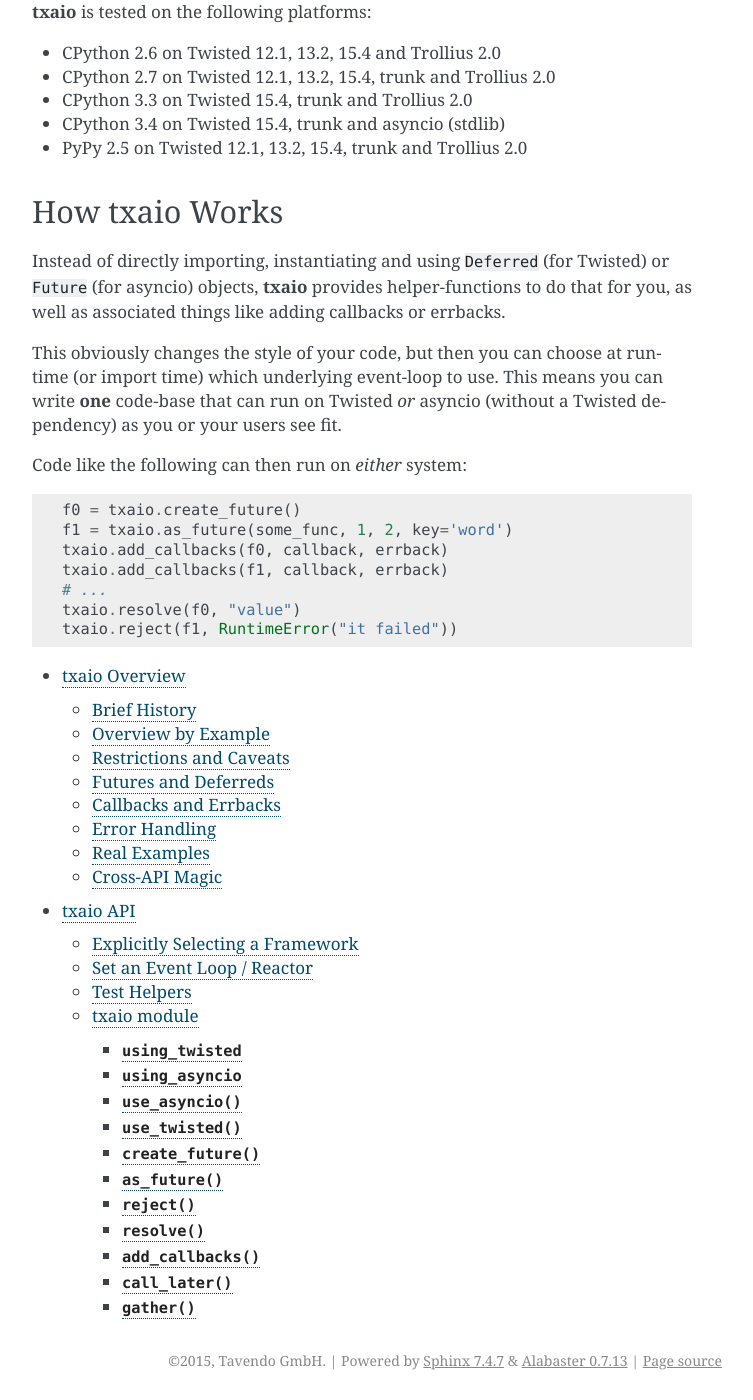
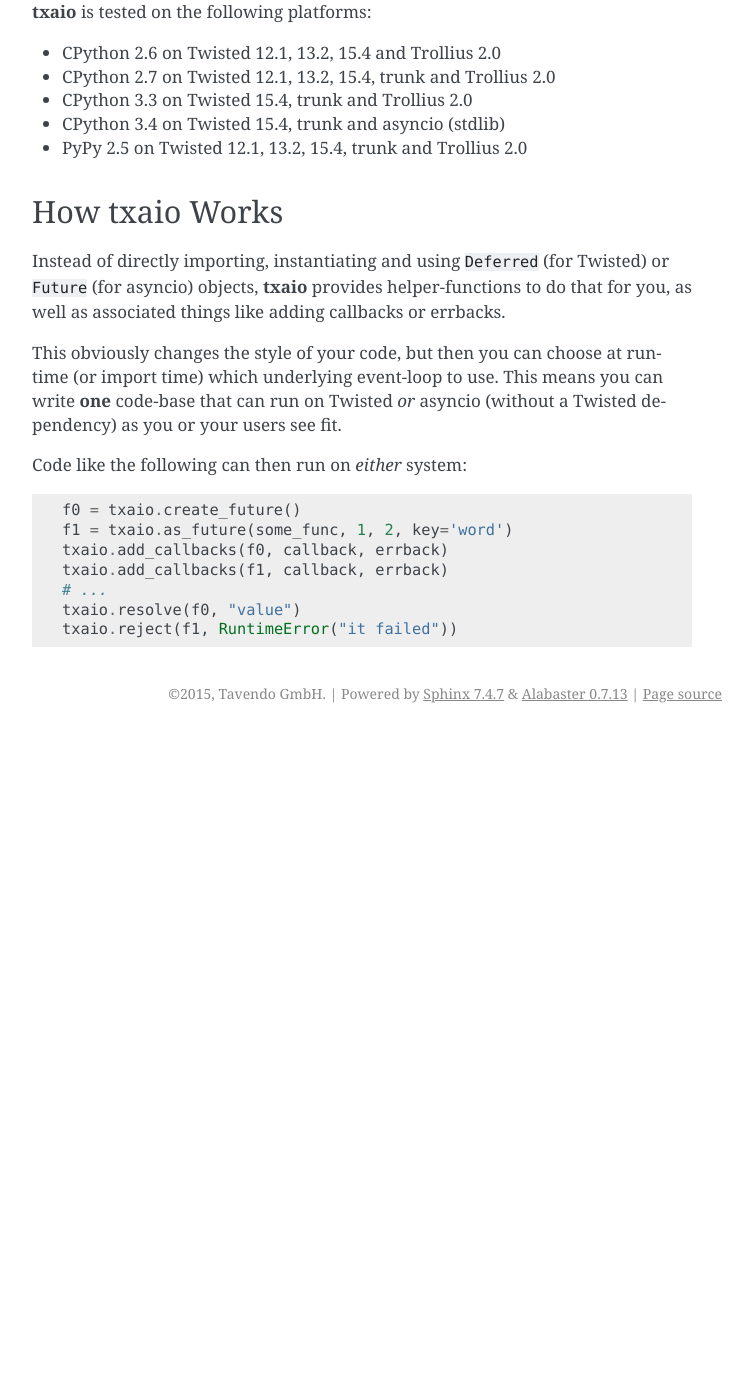
Before and after one commit to crossbario/txaio, a Sphinx documentation site: the page built from doc/index.rst, in a window 1280 px wide and 1400 px high, scrolled down 525 px. Shown: the whole window, without its empty margins (388-1141 px from the left). Built offline with Sphinx 7.4.7, drawn with Linux system fonts in a browser that asks for light colours; after the commit the page ends 1258 px from its top, so only the background shows below that.

Commit message:
remove sphinx directives from index.rst which break PyPI rendering

```diff
--- a/doc/index.rst
+++ b/doc/index.rst
@@ -57,13 +57,6 @@
     txaio.reject(f1, RuntimeError("it failed"))
 
 
-.. toctree::
-   :maxdepth: 3
-
-   overview
-   api
-
-
 .. |Version| image:: https://img.shields.io/pypi/v/txaio.svg
    :target: https://pypi.python.org/pypi/txaio
 
--- a/txaio/_version.py
+++ b/txaio/_version.py
@@ -1 +1 @@
-__version__ = u'2.0.1'
+__version__ = u'2.0.2'
```
